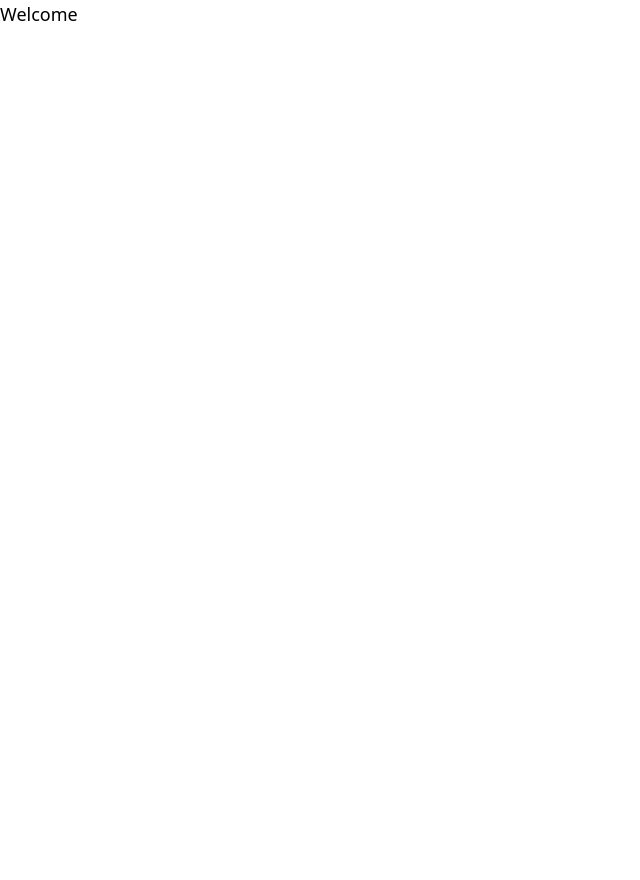
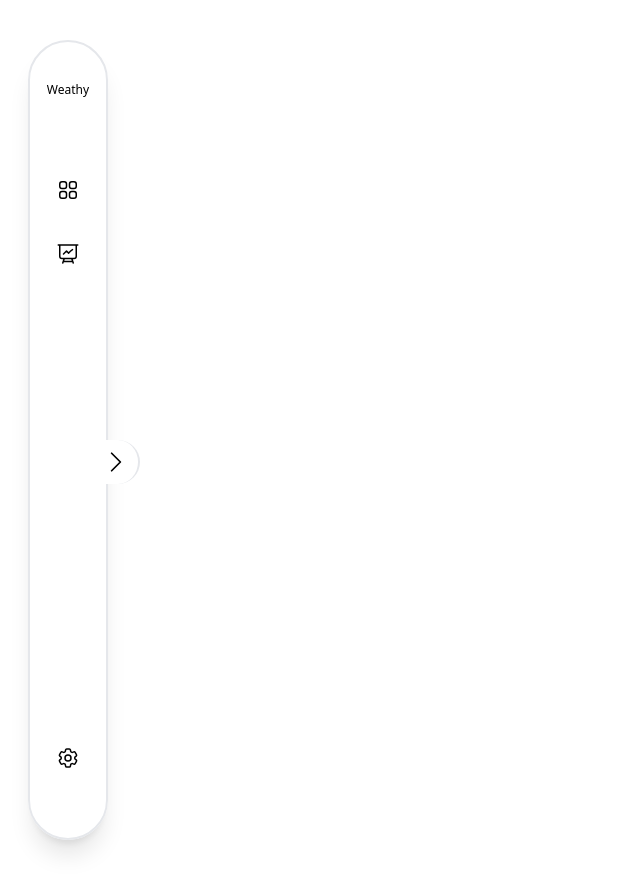
Before and after one commit to mikek1337/weather_app, a React (Vite) app: page / in a window 1280 px wide. Shown: the whole page, without its empty margins (0-640 px from the left). Before the commit the page ends 800 px from the top, so only its background shows below. Built offline with nearby package versions, Linux system fonts and the light colour scheme.

Commit message:
side bar

```diff
--- a/src/App.tsx
+++ b/src/App.tsx
@@ -4,8 +4,38 @@
 function App() {
 
   return (
-    <div className="App">
-     <h1 className="text-lg">Welcome</h1>
+    <div className="max-h-screen">
+
+      <div className="shadow-xl rounded-full w-20 backdrop-blur-lg  h-[50em] border-2 my-10 mx-7 flex flex-col items-center">
+        <div className='rounded-full border-r-2 bg-white -z-2 p-2 absolute left-[3rem] top-[50%]'>
+          <span>
+            <svg className='w-7 h-7  ml-4'  fill="none" stroke="currentColor" strokeWidth={1.5} viewBox="0 0 24 24" xmlns="http://www.w3.org/2000/svg" aria-hidden="true">
+              <path strokeLinecap="round" strokeLinejoin="round" d="M8.25 4.5l7.5 7.5-7.5 7.5" />
+            </svg>
+          </span>
+        </div>
+        <span className='mt-10'>
+          <h5 className='text-xs'>Weathy</h5>
+        </span>
+        <span className='mt-20'>
+          <svg className='w-6 h-6 ' fill="none" stroke="currentColor" strokeWidth="1.5" viewBox="0 0 24 24" xmlns="http://www.w3.org/2000/svg" aria-hidden="true">
+            <path strokeLinecap="round" strokeLinejoin="round" d="M3.75 6A2.25 2.25 0 016 3.75h2.25A2.25 2.25 0 0110.5 6v2.25a2.25 2.25 0 01-2.25 2.25H6a2.25 2.25 0 01-2.25-2.25V6zM3.75 15.75A2.25 2.25 0 016 13.5h2.25a2.25 2.25 0 012.25 2.25V18a2.25 2.25 0 01-2.25 2.25H6A2.25 2.25 0 013.75 18v-2.25zM13.5 6a2.25 2.25 0 012.25-2.25H18A2.25 2.25 0 0120.25 6v2.25A2.25 2.25 0 0118 10.5h-2.25a2.25 2.25 0 01-2.25-2.25V6zM13.5 15.75a2.25 2.25 0 012.25-2.25H18a2.25 2.25 0 012.25 2.25V18A2.25 2.25 0 0118 20.25h-2.25A2.25 2.25 0 0113.5 18v-2.25z"></path>
+          </svg>
+        </span>
+        <span className='mt-10'>
+          <svg className='w-6 h-6' fill="none" stroke="currentColor" strokeWidth="1.5" viewBox="0 0 24 24" xmlns="http://www.w3.org/2000/svg" aria-hidden="true">
+            <path strokeLinecap="round" strokeLinejoin="round" d="M3.75 3v11.25A2.25 2.25 0 006 16.5h2.25M3.75 3h-1.5m1.5 0h16.5m0 0h1.5m-1.5 0v11.25A2.25 2.25 0 0118 16.5h-2.25m-7.5 0h7.5m-7.5 0l-1 3m8.5-3l1 3m0 0l.5 1.5m-.5-1.5h-9.5m0 0l-.5 1.5m.75-9l3-3 2.148 2.148A12.061 12.061 0 0116.5 7.605"></path>
+          </svg>
+        </span>
+        <span className='mt-[30rem]'>
+          <svg className='w-6 h-6' fill="none" stroke="currentColor" strokeWidth="1.5" viewBox="0 0 24 24" xmlns="http://www.w3.org/2000/svg" aria-hidden="true">
+            <path strokeLinecap="round" strokeLinejoin="round" d="M9.594 3.94c.09-.542.56-.94 1.11-.94h2.593c.55 0 1.02.398 1.11.94l.213 1.281c.063.374.313.686.645.87.074.04.147.083.22.127.324.196.72.257 1.075.124l1.217-.456a1.125 1.125 0 011.37.49l1.296 2.247a1.125 1.125 0 01-.26 1.431l-1.003.827c-.293.24-.438.613-.431.992a6.759 6.759 0 010 .255c-.007.378.138.75.43.99l1.005.828c.424.35.534.954.26 1.43l-1.298 2.247a1.125 1.125 0 01-1.369.491l-1.217-.456c-.355-.133-.75-.072-1.076.124a6.57 6.57 0 01-.22.128c-.331.183-.581.495-.644.869l-.213 1.28c-.09.543-.56.941-1.11.941h-2.594c-.55 0-1.02-.398-1.11-.94l-.213-1.281c-.062-.374-.312-.686-.644-.87a6.52 6.52 0 01-.22-.127c-.325-.196-.72-.257-1.076-.124l-1.217.456a1.125 1.125 0 01-1.369-.49l-1.297-2.247a1.125 1.125 0 01.26-1.431l1.004-.827c.292-.24.437-.613.43-.992a6.932 6.932 0 010-.255c.007-.378-.138-.75-.43-.99l-1.004-.828a1.125 1.125 0 01-.26-1.43l1.297-2.247a1.125 1.125 0 011.37-.491l1.216.456c.356.133.751.072 1.076-.124.072-.044.146-.087.22-.128.332-.183.582-.495.644-.869l.214-1.281z"></path>
+            <path strokeLinecap="round" strokeLinejoin="round" d="M15 12a3 3 0 11-6 0 3 3 0 016 0z"></path>
+          </svg>
+        </span>
+
+      </div>
+
     </div>
   )
 }
```
